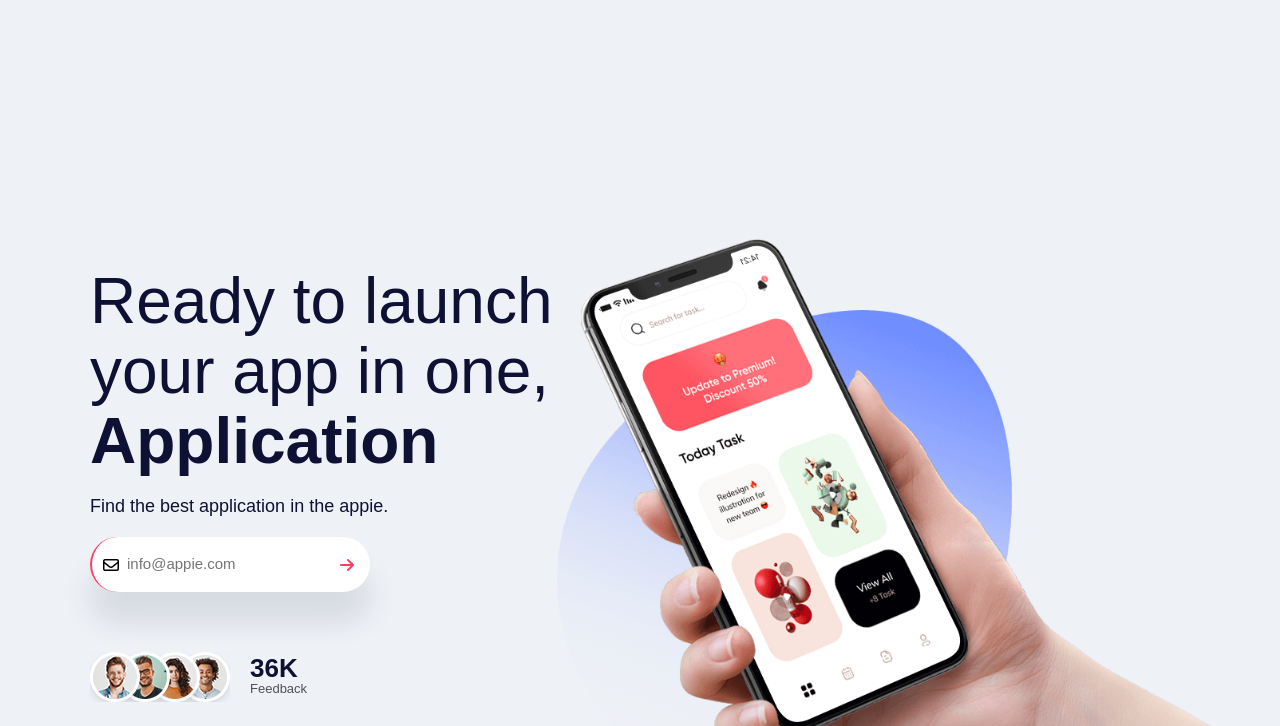
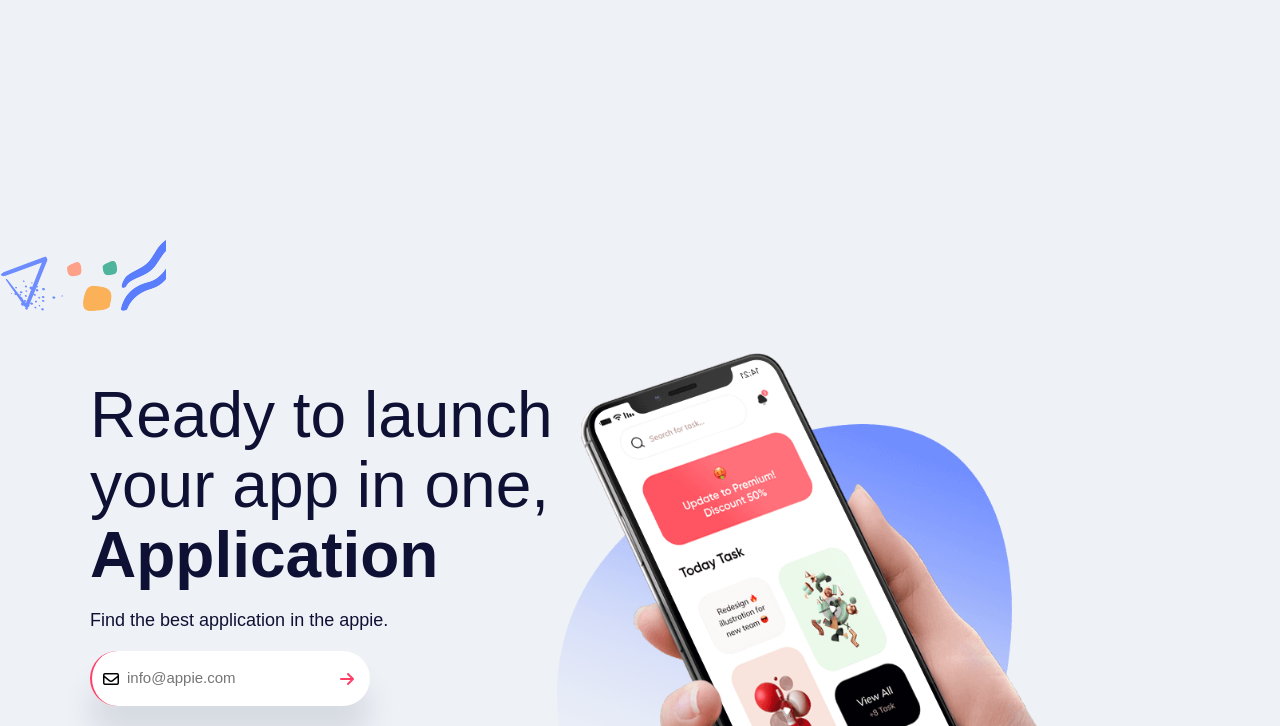
Before and after one commit to ahmedhamdyyounis/appie, a plain HTML site: page index.html in a window 1280 px wide. Shown: the part 74-800 px from the top of the page. Drawn offline with Linux system fonts and the light colour scheme.

Commit message:
Update index.html

```diff
--- a/index.html
+++ b/index.html
@@ -154,6 +154,11 @@
 
 	<!-- Start landing Section -->
 	<section class="landing">
+		<div class="animation-container">
+			<img src="./images/shape-10.png" class="animated-image" id="image1">
+			<img src="./images/shape-11.png" class="animated-image animated-two" id="image2">
+			<img src="./images/shape-12.png" class="animated-image animated-three" id="image3">
+		</div>
 		<div class="container">
 			<div class="row">
 				<div class="landing-content">
```
